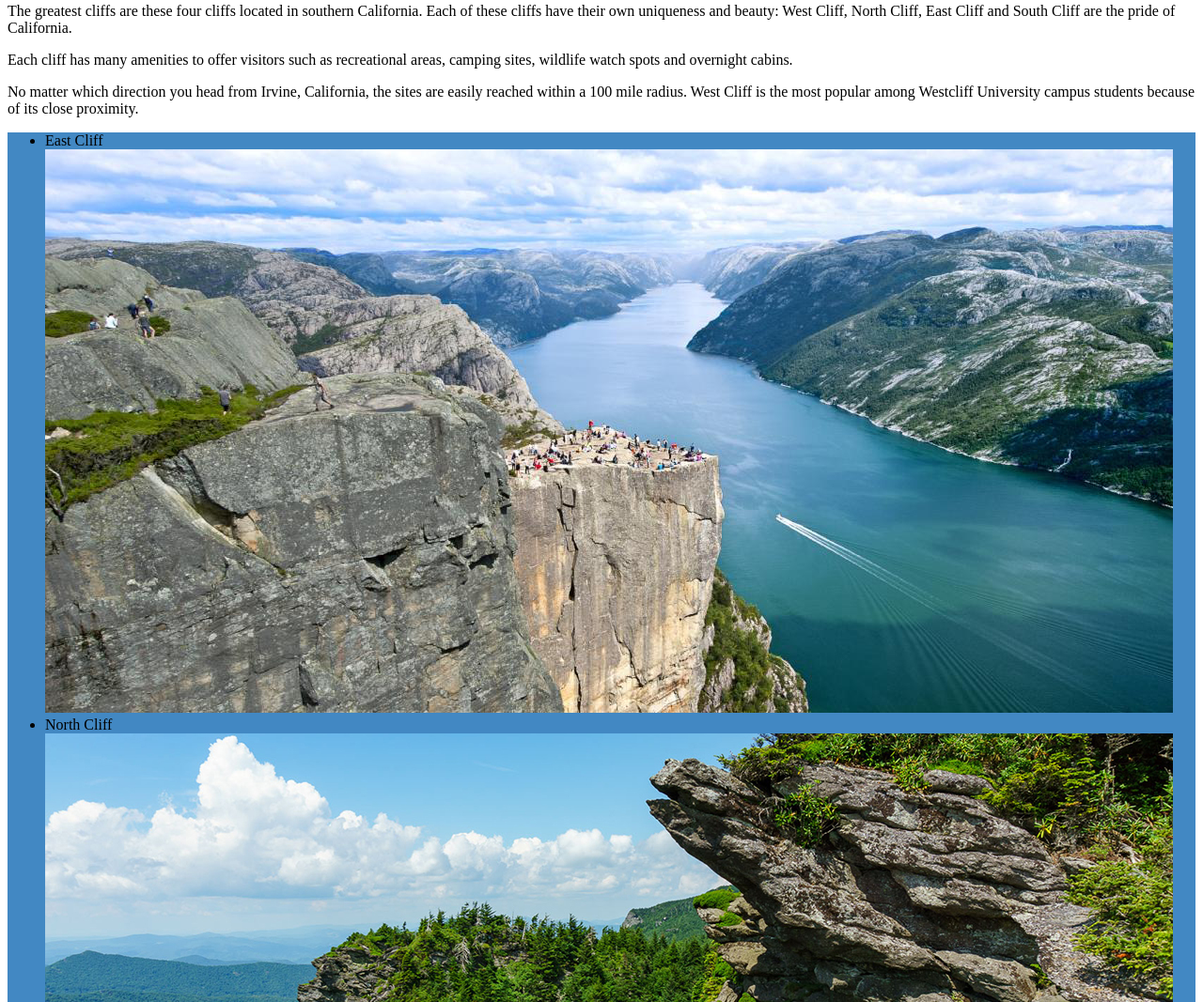
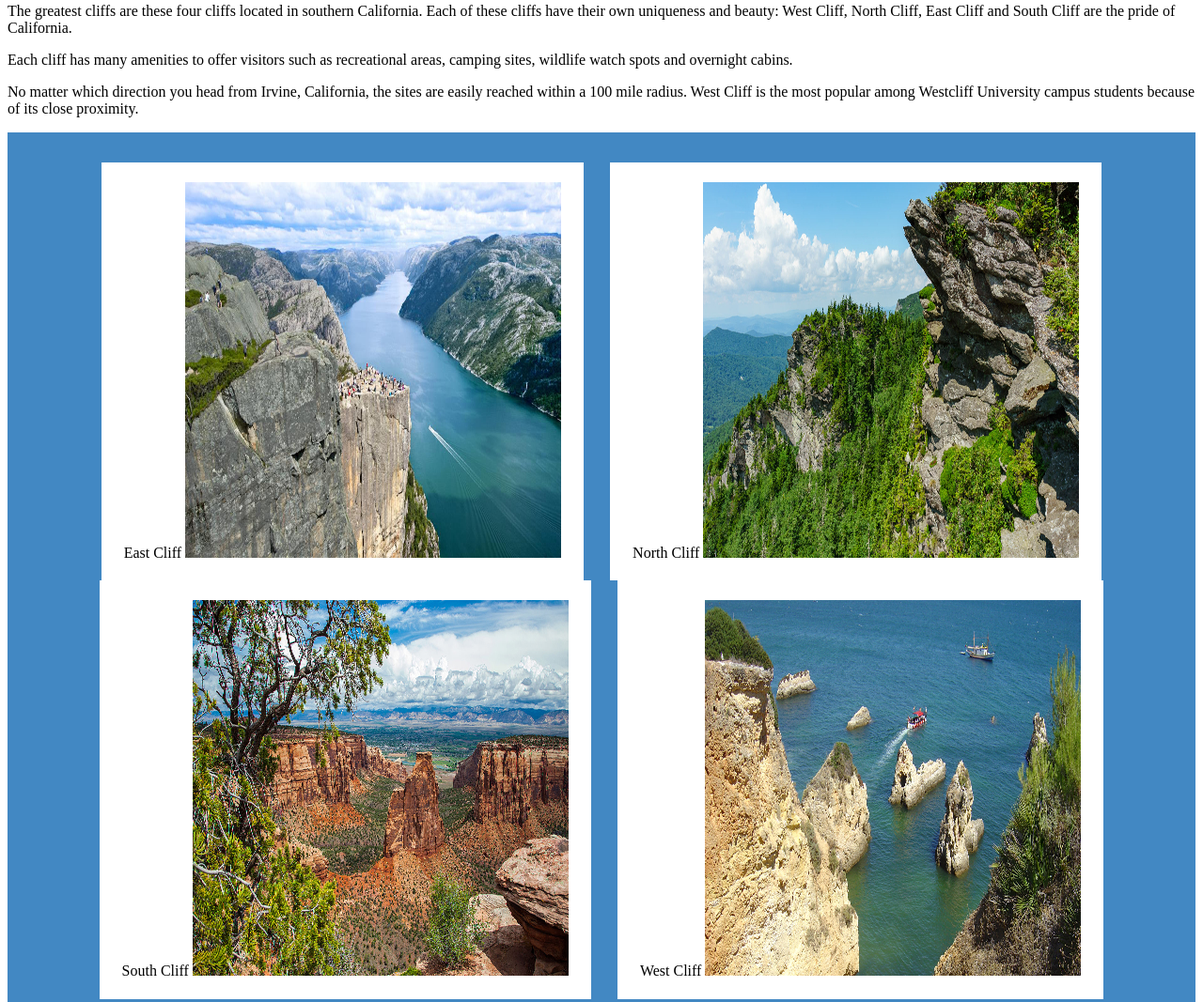
Before and after one commit to tommyhong-coder/homework-module1, a plain HTML site: page cliffs.html in a window 1280 px wide. Shown: the part 520-1587 px from the top of the page at 94% size. Drawn offline with Linux system fonts and the light colour scheme.

Commit message:
week2day3hw2

```diff
--- a/cliffs.html
+++ b/cliffs.html
@@ -32,7 +32,7 @@
                 <p>Each cliff has many amenities to offer visitors such as recreational areas, camping sites, wildlife watch spots and overnight cabins.</p>
                 <p> No matter which direction you head from Irvine, California, the sites are easily reached within a 100 mile radius. West Cliff is the most popular among Westcliff University campus students because of its close proximity.</p>
                 <section>
-                    <ul id="Cliffs">
+                    <ul id="cliffs">
                         <li class="cliff"> East Cliff
                             <img src="images/cliff-east-river.jpg" alt="east river cliff">
                         </li>
--- a/styles.css
+++ b/styles.css
@@ -197,3 +197,19 @@
             width: 100%;
             min-height:400px;
             padding-top:3em;
+        }
+        section #cliffs {
+            width: 1200px;
+            padding: 2em 0 2em 0;
+            margin: 0 auto;
+            text-align: center;
+        }
+        section #cliffs .cliff {
+            display: inline-block;
+            margin: 0 0.75em;
+            padding: 1.3em 1.5em;
+            background-color: #fff;
+        }
+        section #cliffs .cliff img {
+            width: 400px;
+            height: 400px;
```
